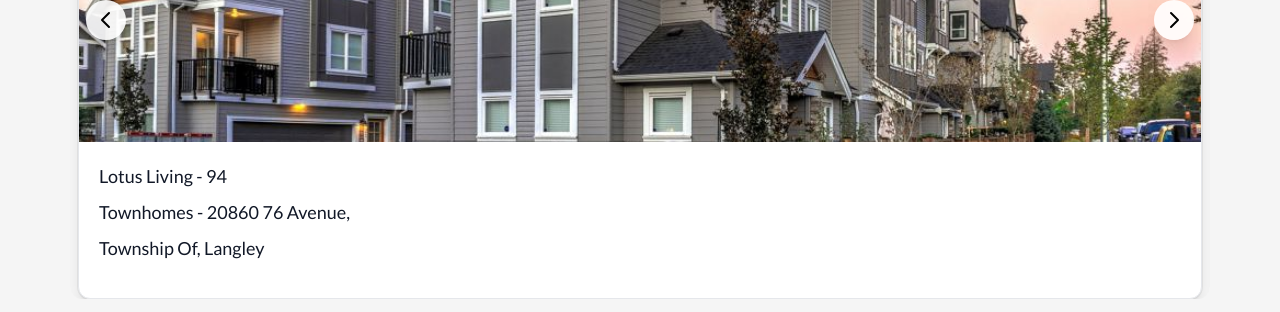
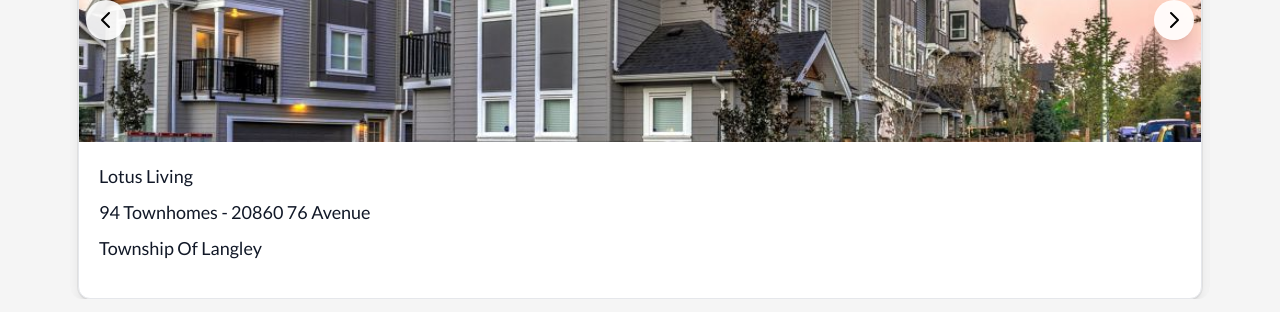
Before and after one commit to Bragdealinc/speedway, a React (Vite) app: page / in a window 1280 px wide. Shown: the part 1673-1985 px from the top of the page. Built offline with nearby package versions, Linux system fonts and the light colour scheme; no server answers; grey boxes are pictures that could not be loaded.

Commit message:
minor fixes

```diff
--- a/src/data/projectsData.js
+++ b/src/data/projectsData.js
@@ -84,9 +84,9 @@ export const allProjects = [
     {
     id: "lotus-living",
     project_name: "Lotus Living - 94 Townhomes - 20860 76 Avenue, Township Of Langley",
-    units: "Lotus Living - 94",
-    name: "Townhomes - 20860 76 Avenue,",
-    city: " Township Of, Langley",
+    units: "Lotus Living",
+    name: " 94 Townhomes - 20860 76 Avenue",
+    city: " Township Of Langley",
     location: "Langley, BC",
     type: "Townhomes",
     status: "Sold Out",
@@ -122,8 +122,8 @@ export const allProjects = [
   {
     id: "saffron",
     project_name: "Saffron Living 26-Unit Duplex Development 141 Street and 60 Avenue City of Surrey",
-    units: "Saffron Living - 26",
-    name: "Duplexes - 141 Street and 60 Avenue,",
+    units: "Saffron Living ",
+    name: "26 Duplexes - 141 Street and 60 Avenue",
     city: "City of Surrey",
     location: "Surrey, BC",
     type: "Duplexes",
@@ -158,8 +158,8 @@ suffronMain
   {
     id: "suncrest-estates",
     project_name: "Suncrest Estates 27-lot Single Family Subdivision 140 Street and 60 Avenue City of Surrey",
-    units: "Suncrest Estates - 27",
-    name: "Single Family Subdivision - 140 Street and 60 Avenue,",
+    units: "Suncrest Estates",
+    name: "27 Single Family Subdivision - 140 Street and 60 Avenue",
     city: "City of Surrey",
     location: "Surrey, BC",
     type: "Single-family subdivision",
@@ -221,8 +221,8 @@ suncrest29
   {
     id: "latimer-Living",
     project_name: "Latimer Living 14-Unit Duplex Development 76 Avenue & 196 Street Township of Langley",
-    units: "Latimer Living 14-Unit",
-    name: "Duplex Development 76 Avenue & 196 Street, ",
+    units: "Latimer Living ",
+    name: " 14-Unit Duplex Development 76 Avenue & 196 Street ",
     city: "Township of Langley",
     location: "Langley, BC",
     type: "Duplexes",
@@ -295,8 +295,8 @@ suncrest29
   },
   {
     id: "elmridge-central-gordon-23",
-    units: "Elmridge Estates 23-Unit",
-    name: "Townhouse Development 7065 204 Street,",
+    units: "Elmridge Estates ",
+    name: " 23-Unit Townhouse Development 7065 204 Street",
     city: " Township of Langley",
     project_name: "Elmridge Estates 23-Unit Townhouse Development 7065 204 Street Township of Langley",
     location: "7065 204 St, Langley",
@@ -334,10 +334,10 @@ elmridgeMain
   {
     id: "West-Clayton-phase-1",
     project_name: "West Clayton (Phase 1) 19-Unit Townhouse Development 7420 186B Street City of Surrey",
-    units: "West Clayton (Phase 1) 19-Unit",
-    name: "Townhouse Development 7420 186B Street,",
+    units: "West Clayton (Phase 1)",
+    name: "  19-Unit Townhouse Development 7420 186B Street",
     city: "City of Surrey",
-    location: "Surrey, BC",
+    location: "Surrey BC",
     type: "Townhomes",
     status: "Coming Soon",
     image_url: westPhase1,
@@ -369,8 +369,8 @@ elmridgeMain
   {
     id: "West-Clayton",
     project_name: "West Clayton (Phase 2) 22-Unit Townhouse Development 18757 74 Avenue City of Surrey",
-    units: "West Clayton (Phase 2) 22-Unit",
-    name: "Townhouse Development 18757 74 Avenue,",
+    units: "West Clayton (Phase 2)",
+    name: " 22-Unit Townhouse Development 18757 74 Avenue",
     city: "City of Surrey",
     location: "Surrey, BC",
     type: "Duplexes",
```
